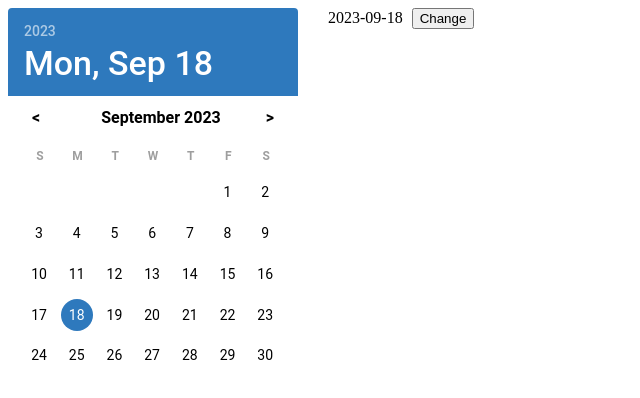
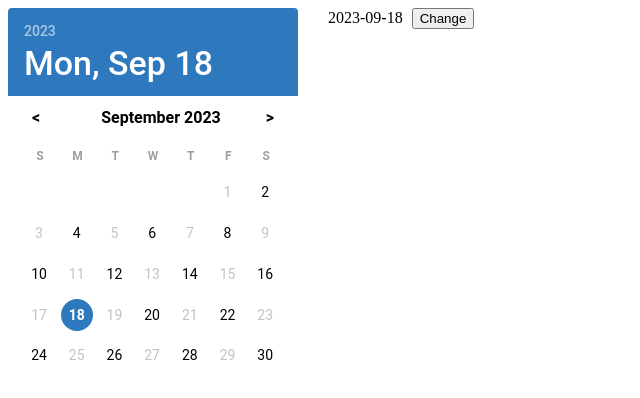
Before and after one commit to MatijaNovosel/vue-3-material-date-picker, a Vue app: page / in a window 1280 px wide. Shown: the top 398 px of the page, without its empty margins (0-640 px from the left). Built offline with nearby package versions, Linux system fonts and the light colour scheme.

Commit message:
Allowed dates function

```diff
--- a/src/App.vue
+++ b/src/App.vue
@@ -1,8 +1,9 @@
 <template>
   <div style="display: flex">
     <date-picker
-      max="2020-04-12"
+      max="2023-12-12"
       min="2020-01-24"
+      :allowed-dates="(date) => parseInt(date.split('-')[2], 10) % 2 === 0"
       locale="en-us"
       v-model="date"
       disabled
--- a/src/components/datePicker.vue
+++ b/src/components/datePicker.vue
@@ -31,6 +31,9 @@
     <date-picker-date-table
       v-if="state.internalActivePicker === DATE_PICKER_MODE.date"
       :value="modelValue"
+      :allowed-dates="props.allowedDates"
+      :min="props.min"
+      :max="props.max"
       :color="color"
       :table-date="`${paddedTableYear}-${(tableMonth + 1)
         .toString()
--- a/src/components/datePickerDateTable.vue
+++ b/src/components/datePickerDateTable.vue
@@ -13,7 +13,7 @@
           <div
             class="date-picker-table__current button"
             :class="tableDayClass(d)"
-            @click="emit('input', d)"
+            @click="dateSelected(d)"
             v-if="d !== ''"
           >
             {{ formatter!(d) }}
@@ -26,7 +26,11 @@
 
 <script lang="ts" setup>
 import { computed } from "vue";
-import { createNativeLocaleFormatter, createRange } from "./helpers";
+import {
+  createNativeLocaleFormatter,
+  createRange,
+  isDateAllowed
+} from "./helpers";
 import { DatePickerAllowedDatesFunction } from "./models";
 
 const emit = defineEmits<{
@@ -35,6 +39,8 @@ const emit = defineEmits<{
 
 const props = withDefaults(
   defineProps<{
+    max: string;
+    min: string;
     localeFirstDayOfYear?: string | number;
     firstDayOfWeek?: string | number;
     showAdjacentMonths?: boolean;
@@ -82,8 +88,12 @@ const displayedMonth = computed(
 
 const displayedYear = computed(() => Number(props.tableDate.split("-")[0]));
 
+const canSelect = (d: string) =>
+  isDateAllowed(d, props.min, props.max, props.allowedDates);
+
 const tableDayClass = (d: string) => {
   return {
+    disabled: !canSelect(d),
     selected: isSelected(d),
     "current-day": d === currentDate.value && !isSelected(d)
   };
@@ -109,6 +119,12 @@ const isSelected = (value: string) => {
     }
   }
   return value === props.value;
+};
+
+const dateSelected = (d: string) => {
+  if (canSelect(d)) {
+    emit("input", d);
+  }
 };
 
 const rows = computed(() => {
@@ -174,9 +190,13 @@ const rows = computed(() => {
 <style lang="sass" scoped>
 @import "./variables.scss"
 
+.disabled
+  color: #bcb3b3d1
+
 .selected
   background-color: v-bind(color)
   color: white
+  font-weight: bold
 
 .current-day
   border: 1px solid v-bind(color)
--- a/src/components/helpers.ts
+++ b/src/components/helpers.ts
@@ -48,7 +48,7 @@ export function isDateAllowed(
 ) {
   return (
     (!allowedFn || allowedFn(date)) &&
-    (!min || date >= min.substr(0, 10)) &&
+    (!min || date >= min.substring(0, 10)) &&
     (!max || date <= max)
   );
 }
```
